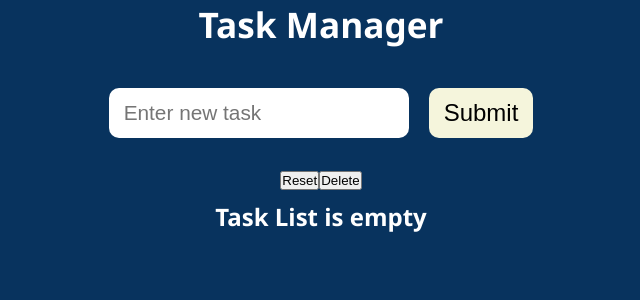
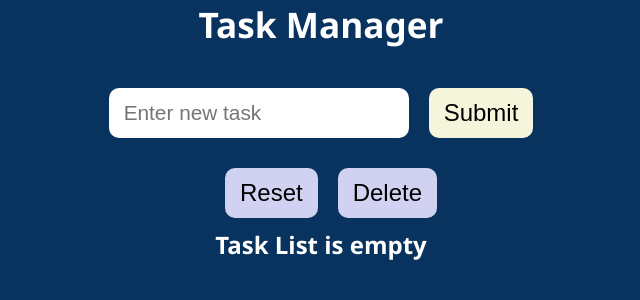
Before and after one commit to Valeriusdev/react-task-manager-app, a React (Vite) app: page / in a window 1280 px wide. Shown: the top 300 px of the page, without its empty margins (319-959 px from the left). Built offline with nearby package versions, Linux system fonts and the light colour scheme.

Commit message:
update Button component styling

```diff
--- a/src/UI/Button.jsx
+++ b/src/UI/Button.jsx
@@ -1,6 +1,8 @@
+import styles from "./Button.module.css"
+
 function Button({ onClick, children, title, disabled = false }) {
     return (
-    <button onClick={onClick} title={title} disabled={disabled}>
+    <button className={styles.button} onClick={onClick} title={title} disabled={disabled}>
         {children}
     </button>
     )
--- /dev/null
+++ b/src/UI/Button.module.css
@@ -0,0 +1,10 @@
+.button {
+    margin-left: 20px;
+    height: 50px;
+    cursor: pointer;
+    background-color: rgb(209, 210, 241);
+    font-size: 1.5rem;
+    padding: 10px 15px;
+    border: none;
+    border-radius: 10px;
+}
```
